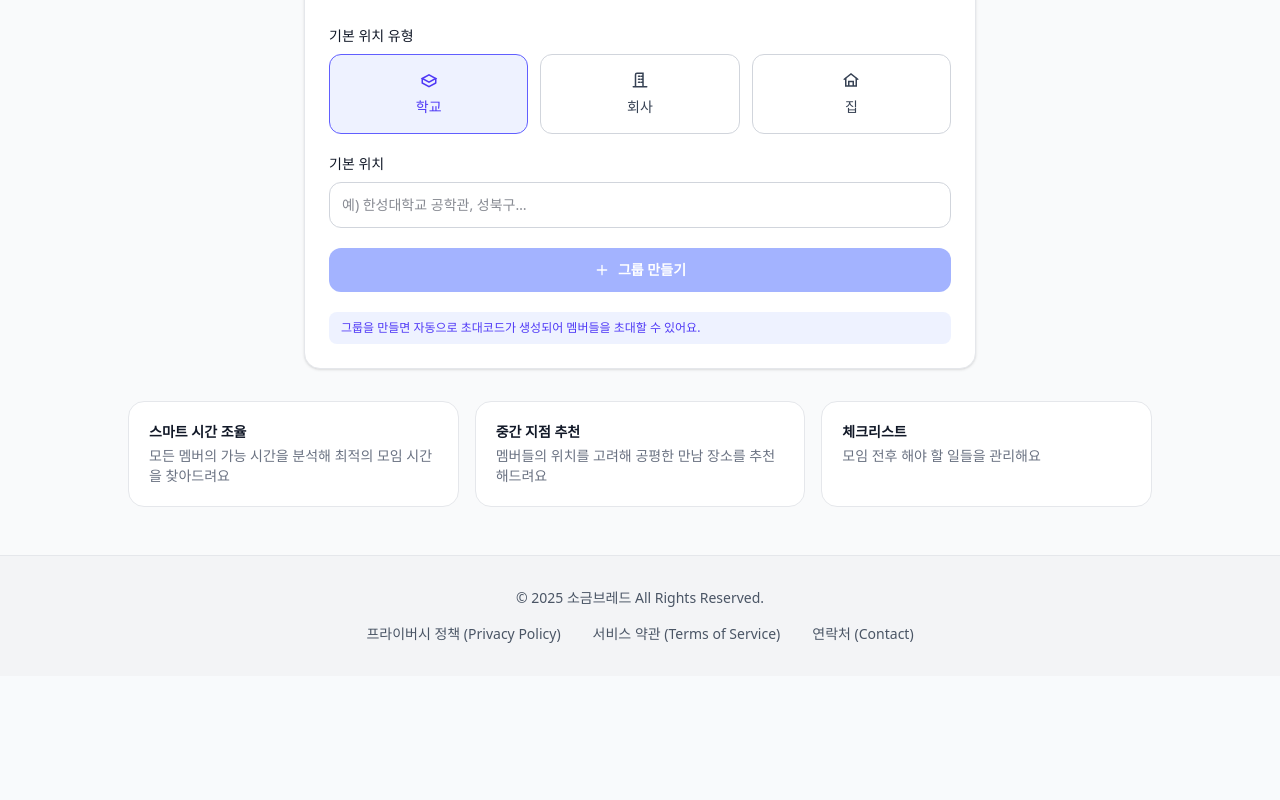
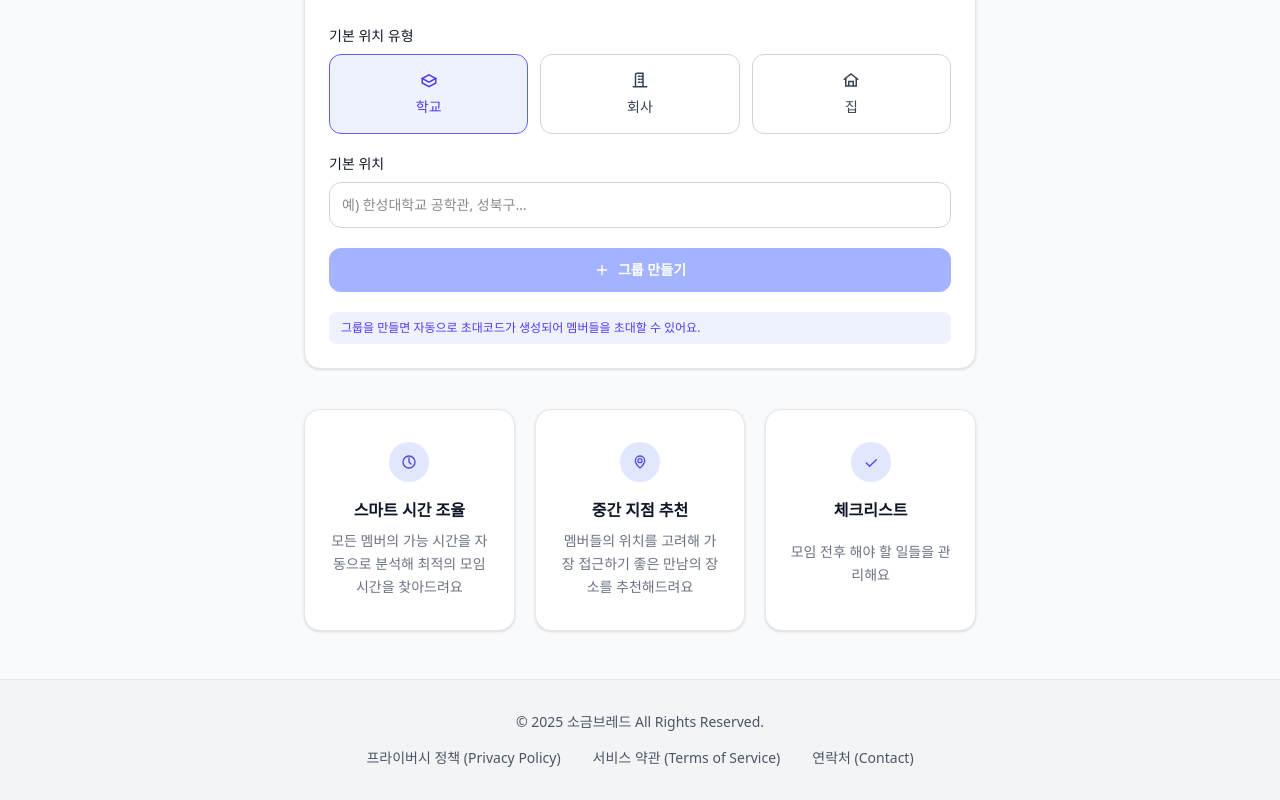
Before and after one commit to sueonnn/WebFrameWork, a React (Vite) app: page /groups/new in a window 1280 px wide. Shown: the part 484-1284 px from the top of the page. Before the commit the page ends 1160 px from the top, so only its background shows below. Built offline with nearby package versions, Linux system fonts and the light colour scheme.

Commit message:
Feat : 그룹 참여하기 폼 구현

```diff
--- /dev/null
+++ b/src/apis/kakao.ts
@@ -0,0 +1,14 @@
+export async function searchPlaces(keyword: string) {
+  if (!keyword.trim()) return [];
+
+  const res = await fetch(
+    `https://dapi.kakao.com/v2/local/search/keyword.json?query=${encodeURIComponent(keyword)}`,
+    {
+      headers: {
+        Authorization: `KakaoAK ${import.meta.env.VITE_KAKAO_API_KEY}`,
+      },
+    }
+  );
+  const data = await res.json();
+  return data.documents || [];
+}
--- a/src/components/group/GroupJoinForm.tsx
+++ b/src/components/group/GroupJoinForm.tsx
@@ -1,31 +1,86 @@
-
+import { useState } from 'react';
 import { UsersIcon } from '../icons';
 
 export default function GroupJoinForm() {
+  const [code, setCode] = useState('');
+  const [modalMessage, setModalMessage] = useState('');
+  const [showModal, setShowModal] = useState(false);
+
+  const handleJoinClick = () => {
+    if(code.trim() === '') {
+      setModalMessage('초대 코드를 입력한 후에 눌러주세요.');
+      setShowModal(true);
+      return;
+    }
+    if(code.trim().length < 8) {
+      setModalMessage('초대 코드는 8자리여야 합니다.');
+      setShowModal(true);
+      return;
+    }
+
+    // 실제 참여 로직은 여기서 처리할 예정
+    console.log('참여 코드:', code);
+  };
+
+  const handleChange = (e: React.ChangeEvent<HTMLInputElement>) => {
+    // 영어 또는 숫자만 허용 (정규식)
+    const value = e.target.value.toUpperCase(); // 자동 대문자 변환
+    const regex = /^[A-Z0-9]*$/;
+
+    // 8자리까지만 허용
+    if (regex.test(value) && value.length <= 8) {
+      setCode(value);
+    }
+  };
+
   return (
+    <div className="flex flex-col w-full h-full px-8 py-16 justify-between">
+      {/* 상단 영역 */}
       <div className="flex flex-col items-center text-center">
-      <div className="rounded-full bg-indigo-100 p-4 mb-4">
-        <UsersIcon />
+        <div className="rounded-full bg-indigo-100 p-4 mb-5">
+          <UsersIcon className="w-6 h-6 text-indigo-600" />
         </div>
-
         <h2 className="text-lg font-semibold">그룹에 참여하기</h2>
         <p className="text-sm text-gray-500 mt-1">
           친구가 공유한 8자리 초대코드를 입력해주세요
         </p>
+      </div>
 
+      {/* 입력 + 버튼 + 하단 안내 묶음 */}
+      <div className="flex flex-col w-full items-center mt-12 space-y-8">
         <input
+          value={code}
+          onChange={handleChange}
           placeholder="ABC12345"
-        className="mt-5 w-full rounded-xl border border-gray-300 px-3 py-3 text-sm outline-none focus:border-indigo-500"
+          className="w-full rounded-xl border border-gray-300 px-4 py-3 text-sm outline-none focus:border-indigo-500 text-center"
         />
 
-      <button className="mt-4 flex h-11 w-full items-center justify-center gap-2 rounded-xl bg-indigo-600 text-sm font-semibold text-white transition hover:bg-indigo-700">
-        <UsersIcon />
+        <button
+          onClick={handleJoinClick}
+          className="flex h-12 w-full items-center justify-center gap-2 rounded-xl bg-indigo-600 text-sm font-semibold text-white transition hover:bg-indigo-700">
+          <UsersIcon className="w-4 h-4" />
           그룹 참여하기
         </button>
 
-      <div className="mt-3 w-full rounded-lg bg-indigo-50 px-3 py-2 text-xs text-indigo-600">
+        <div className="w-full rounded-xl bg-indigo-50 px-4 py-2 text-xs text-indigo-600">
           초대코드가 없나요? 그룹 관리자에게 요청하거나 새 그룹을 만들어보세요.
         </div>
       </div>
+
+      {/* 모달 */}
+      {showModal && (
+        <div className="fixed inset-0 bg-black/40 flex items-center justify-center z-50">
+          <div className="bg-white rounded-2xl shadow-lg px-6 py-5 w-72 text-center">
+            <p className="text-sm text-gray-800">{modalMessage}</p>
+            <button
+              onClick={() => setShowModal(false)}
+              className="mt-4 w-full rounded-lg bg-indigo-600 text-white text-sm py-2 hover:bg-indigo-700"
+            >
+              확인
+            </button>
+          </div>
+        </div>
+      )}
+    </div>
   );
 }
--- /dev/null
+++ b/src/components/icons/CheckIcon.tsx
@@ -0,0 +1,19 @@
+export default function CheckIcon() {
+  return (
+    <svg
+      width="22"
+      height="22"
+      viewBox="0 0 24 24"
+      fill="none"
+      className="relative top-[1px]" // 약간 아래 정렬
+    >
+      <path
+        d="M5 12l5 5L20 7"
+        stroke="#4F46E5"
+        strokeWidth="2"
+        strokeLinecap="round"
+        strokeLinejoin="round"
+      />
+    </svg>
+  );
+}
--- /dev/null
+++ b/src/components/icons/ClockIcon.tsx
@@ -0,0 +1,14 @@
+export default function ClockIcon() {
+  return (
+    <svg width="22" height="22" viewBox="0 0 24 24" fill="none">
+      <circle cx="12" cy="12" r="9" stroke="#4F46E5" strokeWidth="2" />
+      <path
+        d="M12 6v6l3 3"
+        stroke="#4F46E5"
+        strokeWidth="2"
+        strokeLinecap="round"
+        strokeLinejoin="round"
+      />
+    </svg>
+  );
+}
--- /dev/null
+++ b/src/components/icons/LocationIcon.tsx
@@ -0,0 +1,14 @@
+export default function LocationIcon() {
+  return (
+    <svg width="22" height="22" viewBox="0 0 24 24" fill="none">
+      <path
+        d="M12 21s7-6.32 7-11a7 7 0 1 0-14 0c0 4.68 7 11 7 11z"
+        stroke="#4F46E5"
+        strokeWidth="2"
+        strokeLinecap="round"
+        strokeLinejoin="round"
+      />
+      <circle cx="12" cy="10" r="3" stroke="#4F46E5" strokeWidth="2" />
+    </svg>
+  );
+}
--- a/src/components/icons/UsersIcon.tsx
+++ b/src/components/icons/UsersIcon.tsx
@@ -1,5 +1,9 @@
-export const UsersIcon = () => (
-  <svg width="16" height="16" viewBox="0 0 24 24" fill="none">
+type IconProps = {
+  className?: string;
+};
+
+export const UsersIcon = ({ className }: IconProps) => (
+  <svg className={className} width="16" height="16" viewBox="0 0 24 24" fill="none">
     <path
       d="M16 21v-2a4 4 0 0 0-4-4H8a4 4 0 0 0-4 4v2"
       stroke="currentColor"
--- a/src/components/icons/index.ts
+++ b/src/components/icons/index.ts
@@ -3,3 +3,6 @@ export * from './UsersIcon';
 export * from './SchoolIcon';
 export * from './BuildingIcon';
 export * from './HomeIcon';
+export { default as ClockIcon } from './ClockIcon';
+export { default as LocationIcon } from './LocationIcon';
+export { default as CheckIcon } from './CheckIcon';
--- a/src/pages/GroupCreatePage.tsx
+++ b/src/pages/GroupCreatePage.tsx
@@ -1,5 +1,11 @@
 import { useState } from 'react';
-import { PlusIcon, UsersIcon } from '../components/icons';
+import {
+  PlusIcon,
+  UsersIcon,
+  ClockIcon,
+  LocationIcon,
+  CheckIcon,
+} from '../components/icons';
 import GroupCreateForm from '../components/group/GroupCreateForm';
 import GroupJoinForm from '../components/group/GroupJoinForm';
 
@@ -10,6 +16,7 @@ export default function GroupCreatePage() {
 
   return (
     <section className="grid place-items-start">
+      {/* 헤더 */}
       <div className="w-full text-center">
         <h1 className="text-2xl font-bold">그룹으로 시작하는 스마트한 모임</h1>
         <p className="mt-2 text-sm text-gray-500">
@@ -17,9 +24,9 @@ export default function GroupCreatePage() {
         </p>
       </div>
 
-      {/* 카드 */}
+      {/* 메인 카드 */}
       <div className="mx-auto mt-6 w-full max-w-2xl rounded-2xl border border-gray-200 bg-white p-6 shadow-sm min-h-[600px]">
-        {/* 탭 */}
+        {/* 탭 버튼 */}
         <div className="mb-6 grid grid-cols-2 gap-2 rounded-xl bg-gray-100 p-1">
           <button
             onClick={() => setTab('create')}
@@ -42,17 +49,49 @@ export default function GroupCreatePage() {
       </div>
 
       {/* 하단 설명 카드 */}
-      <div className="mx-auto mt-8 grid w-full max-w-5xl gap-4 md:grid-cols-3">
-        {[
-          { title: '스마트 시간 조율', desc: '모든 멤버의 가능 시간을 분석해 최적의 모임 시간을 찾아드려요' },
-          { title: '중간 지점 추천', desc: '멤버들의 위치를 고려해 공평한 만남 장소를 추천해드려요' },
-          { title: '체크리스트', desc: '모임 전후 해야 할 일들을 관리해요' },
-        ].map((c) => (
-          <div key={c.title} className="rounded-2xl border border-gray-200 bg-white p-5 text-sm">
-            <div className="font-semibold">{c.title}</div>
-            <div className="mt-1 text-gray-500">{c.desc}</div>
-          </div>
-        ))}
+      <div className="mx-auto mt-10 w-full max-w-2xl">
+        <div className="grid grid-cols-1 sm:grid-cols-3 gap-5">
+          {[
+            {
+              title: '스마트 시간 조율',
+              desc: '모든 멤버의 가능 시간을 자동으로 분석해 최적의 모임 시간을 찾아드려요',
+              icon: <ClockIcon />,
+            },
+            {
+              title: '중간 지점 추천',
+              desc: '멤버들의 위치를 고려해 가장 접근하기 좋은 만남의 장소를 추천해드려요',
+              icon: <LocationIcon />,
+            },
+            {
+              title: '체크리스트',
+              desc: '모임 전후 해야 할 일들을 관리해요',
+              icon: <CheckIcon />,
+            },
+          ].map((c, i) => (
+            <div
+              key={i}
+              className="
+                flex flex-col items-center text-center
+                rounded-2xl border border-gray-200 bg-white
+                px-6 py-8 text-sm min-h-[190px] shadow-sm
+                hover:border-indigo-500 hover:shadow-md transition-all duration-300
+              "
+            >
+              {/* 아이콘: 항상 같은 위치 */}
+              <div className="flex items-center justify-center rounded-full bg-indigo-100 p-3 mb-4 h-10 w-10 shrink-0">
+                {c.icon}
+              </div>
+
+              {/* 제목 */}
+              <div className="font-semibold text-gray-900 text-base mb-2">{c.title}</div>
+
+              {/* 설명 */}
+              <div className="text-gray-500 leading-relaxed flex-1 flex items-center justify-center">
+                <p className="max-w-[210px]">{c.desc}</p>
+              </div>
+            </div>
+          ))}
+        </div>
       </div>
     </section>
   );
--- a/src/types/group.ts
+++ b/src/types/group.ts
@@ -5,4 +5,6 @@ export interface CreateGroupDTO {
   description?: string;
   basePlaceType: BasePlaceType | null;
   baseAddress?: string;
+  baseLatitude?: number;
+  baseLongitude?: number;
 }
```
Also changed, not shown: src/components/group/GroupCreateForm.tsx (+66 -5 lines). Lines whose indentation alone changed are shown as unchanged.
